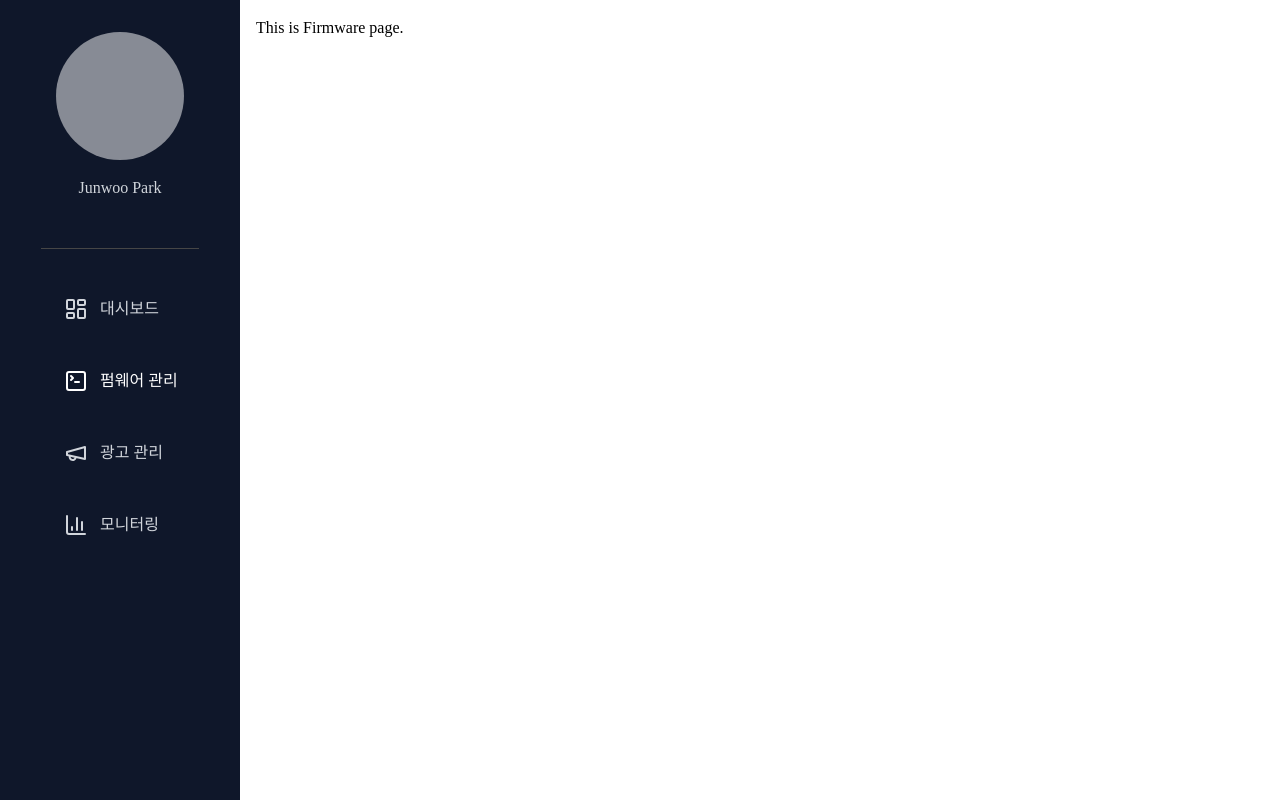
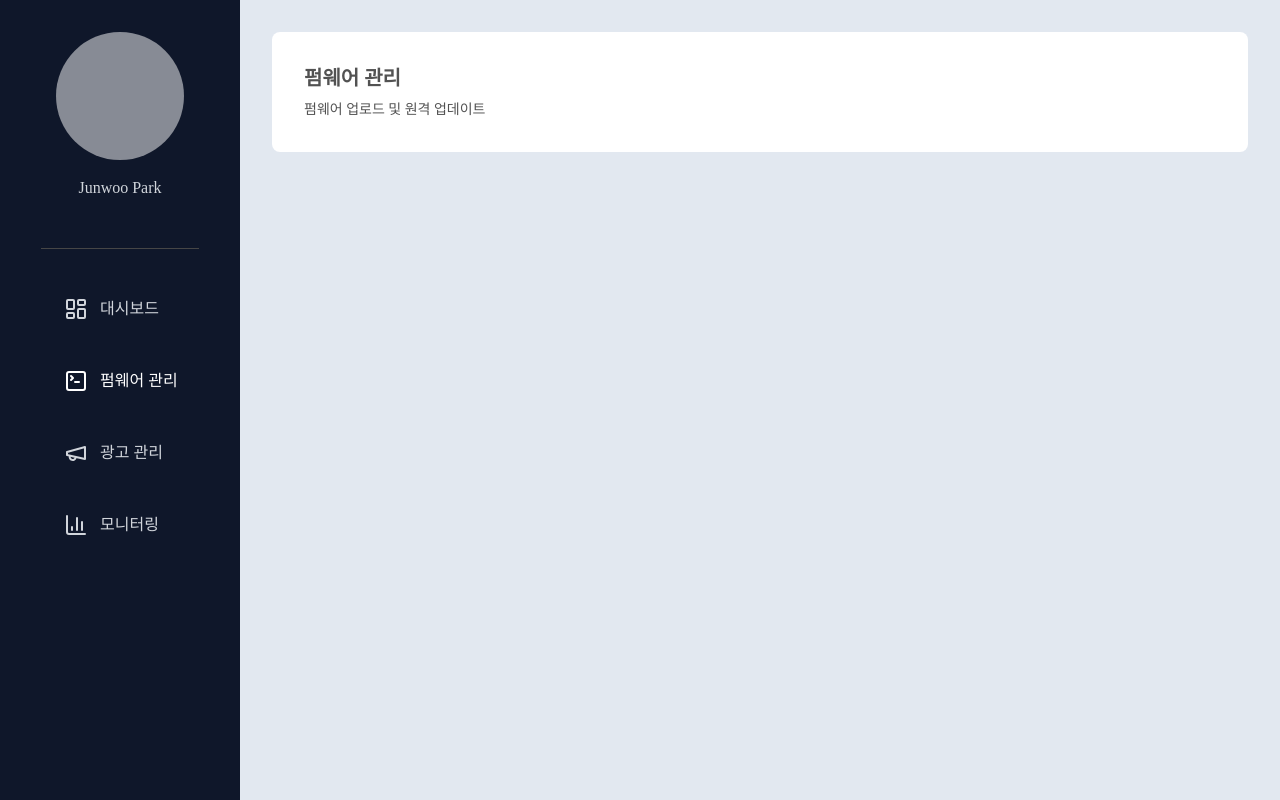
Before and after one commit to hardjava/iot-cloud-ota, a React (Vite) app in the folder frontend/: page /firmware in a window 1280 px wide. Built offline with nearby package versions, Linux system fonts and the light colour scheme; a web font is replaced by a local one.

Commit message:
Title Tile 추가 및 적용 (#11)

```diff
--- a/frontend/src/pages/advertisement.tsx
+++ b/frontend/src/pages/advertisement.tsx
@@ -1,5 +1,9 @@
-const Advertisement = () => {
-  return <div>This is Advertisement page.</div>;
+import { TitleTile } from "../widgets/layout/ui/TitleTile";
+
+export const Advertisement = () => {
+  return (
+    <div>
+      <TitleTile title="광고 관리" description="광고 업로드 및 스케줄링" />
+    </div>
+  );
 };
-
-export default Advertisement;
--- a/frontend/src/pages/dashboard.tsx
+++ b/frontend/src/pages/dashboard.tsx
@@ -1,5 +1,9 @@
-const Dashboard = () => {
-  return <div>This is Dashboard page.</div>;
+import { TitleTile } from "../widgets/layout/ui/TitleTile";
+
+export const Dashboard = () => {
+  return (
+    <div>
+      <TitleTile title="대시보드" description="디바이스 정보 및 최근 활동" />
+    </div>
+  );
 };
-
-export default Dashboard;
--- a/frontend/src/pages/firmware.tsx
+++ b/frontend/src/pages/firmware.tsx
@@ -1,5 +1,12 @@
-const Firmware = () => {
-  return <div>This is Firmware page.</div>;
+import { TitleTile } from "../widgets/layout/ui/TitleTile";
+
+export const Firmware = () => {
+  return (
+    <div>
+      <TitleTile
+        title="펌웨어 관리"
+        description="펌웨어 업로드 및 원격 업데이트"
+      />
+    </div>
+  );
 };
-
-export default Firmware;
--- a/frontend/src/pages/monitoring.tsx
+++ b/frontend/src/pages/monitoring.tsx
@@ -1,5 +1,9 @@
-const Monitoring = () => {
-  return <div>This is Monitoring Page</div>;
+import { TitleTile } from "../widgets/layout/ui/TitleTile";
+
+export const Monitoring = () => {
+  return (
+    <div>
+      <TitleTile title="모니터링" description="기기 상태 모니터링" />
+    </div>
+  );
 };
-
-export default Monitoring;
--- a/frontend/src/widgets/layout/ui/Layout.tsx
+++ b/frontend/src/widgets/layout/ui/Layout.tsx
@@ -5,7 +5,7 @@ export const Layout = () => {
   return (
     <div className="flex h-screen">
       <SideBar />
-      <main className="flex-1 p-4 overflow-y-auto">
+      <main className="flex-1 p-8 overflow-y-auto bg-slate-200">
         <Outlet />
       </main>
     </div>
--- /dev/null
+++ b/frontend/src/widgets/layout/ui/TitleTile.tsx
@@ -0,0 +1,13 @@
+export interface TitleTileProps {
+  title: string;
+  description: string;
+}
+
+export const TitleTile = ({ title, description }: TitleTileProps) => {
+  return (
+    <div className="flex flex-col gap-2 p-8 bg-white rounded-lg text-neutral-600">
+      <p className="text-xl font-semibold">{title}</p>
+      <p className="text-sm">{description}</p>
+    </div>
+  );
+};
```
Also changed, not shown: frontend/src/app/Router.tsx (+4 -4 lines).
